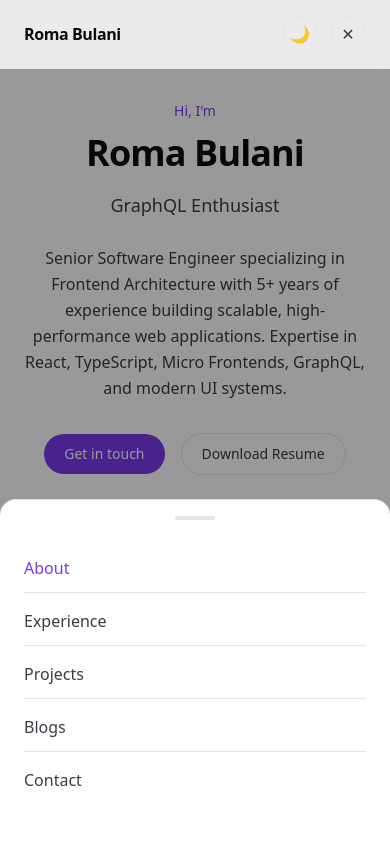
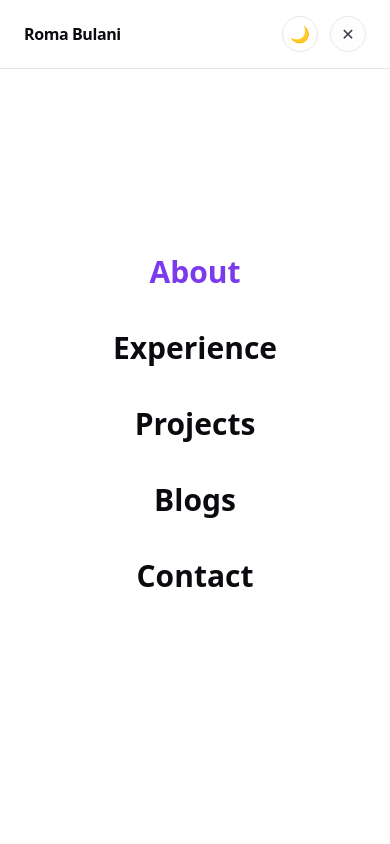
Before and after one commit to romabulani/portfolio-romabulani, a React (Vite) app: page / in a window 390 px wide. Both pictures are taken after a click on the button "Toggle menu". Shown: the top 844 px of the page. Built offline with nearby package versions, Linux system fonts and the light colour scheme.

Commit message:
refactor: styles

```diff
--- a/src/components/Hero.tsx
+++ b/src/components/Hero.tsx
@@ -4,10 +4,10 @@ import { profile } from "../data/resume";
 
 const ROLES = [
   "Senior Frontend Engineer",
-  "React & TypeScript Enthusiast",
-  "Micro Frontend Enthusiast",
-  "GraphQL Enthusiast",
-  "SEO & Performance Enthusiast",
+  "React & TypeScript Engineer",
+  "Micro Frontend Engineer",
+  "GraphQL Engineer",
+  "SEO & Performance Engineer",
 ];
 
 export default function Hero() {
--- a/src/components/Navbar.tsx
+++ b/src/components/Navbar.tsx
@@ -1,5 +1,6 @@
-import { useState, useEffect } from "react";
+import { useState } from "react";
 import { Link, useLocation } from "react-router-dom";
+import { motion, AnimatePresence } from "framer-motion";
 import { profile } from "../data/resume";
 import { useTheme } from "../context/ThemeContext";
 
@@ -14,9 +15,8 @@ const NAV_LINKS = [
 function useActiveSection() {
   const [active, setActive] = useState("about");
 
-  useEffect(() => {
+  useState(() => {
     const observers: IntersectionObserver[] = [];
-
     NAV_LINKS.forEach(({ id }) => {
       const el = document.getElementById(id);
       if (!el) return;
@@ -27,9 +27,8 @@ function useActiveSection() {
       obs.observe(el);
       observers.push(obs);
     });
-
     return () => observers.forEach((o) => o.disconnect());
-  }, []);
+  });
 
   return active;
 }
@@ -74,48 +73,71 @@ export default function Navbar() {
             <button
               onClick={() => setOpen((v) => !v)}
               aria-label="Toggle menu"
-              className="sm:hidden rounded-full border border-(--border) w-9 h-9 flex items-center justify-center text-(--text)"
+              className="sm:hidden rounded-full border border-(--border) w-9 h-9 flex items-center justify-center text-(--text) cursor-pointer"
+            >
+              <AnimatePresence mode="wait" initial={false}>
+                <motion.span
+                  key={open ? "close" : "open"}
+                  initial={{ opacity: 0, rotate: -90, scale: 0.5 }}
+                  animate={{ opacity: 1, rotate: 0, scale: 1 }}
+                  exit={{ opacity: 0, rotate: 90, scale: 0.5 }}
+                  transition={{ duration: 0.15 }}
                 >
                   {open ? "✕" : "☰"}
+                </motion.span>
+              </AnimatePresence>
             </button>
           </div>
         </nav>
       </header>
 
-      {/* Mobile bottom sheet */}
-      <div
-        className={`sm:hidden fixed inset-0 z-40 transition-all duration-300 ${
-          open ? "pointer-events-auto" : "pointer-events-none"
-        }`}
+      {/* Mobile full-page overlay */}
+      <AnimatePresence>
+        {open && (
+          <motion.div
+            initial={{ opacity: 0 }}
+            animate={{ opacity: 1 }}
+            exit={{ opacity: 0 }}
+            transition={{ duration: 0.25 }}
+            className="sm:hidden fixed inset-0 z-40 bg-(--bg) flex flex-col"
           >
-        <div
+            {/* Close button top-right */}
+            <div className="flex justify-end px-6 py-4">
+              <button
                 onClick={() => setOpen(false)}
-          className={`absolute inset-0 bg-black/40 transition-opacity duration-300 ${
-            open ? "opacity-100" : "opacity-0"
-          }`}
-        />
-        <div
-          className={`absolute bottom-0 left-0 right-0 bg-(--bg) border-t border-(--border) rounded-t-2xl px-6 pt-4 pb-10 transition-transform duration-300 ease-out ${
-            open ? "translate-y-0" : "translate-y-full"
-          }`}
+                className="rounded-full border border-(--border) w-9 h-9 flex items-center justify-center text-(--text) cursor-pointer"
               >
-          <div className="w-10 h-1 rounded-full bg-(--border) mx-auto mb-6" />
-          <div className="flex flex-col gap-1">
-            {NAV_LINKS.map((link) => (
+                ✕
+              </button>
+            </div>
+
+            {/* Links centered */}
+            <div className="flex flex-col items-center justify-center flex-1 gap-2 pb-16">
+              {NAV_LINKS.map((link, i) => (
+                <motion.div
+                  key={link.href}
+                  initial={{ opacity: 0, y: 24 }}
+                  animate={{ opacity: 1, y: 0 }}
+                  transition={{ delay: i * 0.07, duration: 0.3 }}
+                  className="w-full text-center"
+                >
                   <Link
-                key={link.href}
                     to={link.href}
                     onClick={() => setOpen(false)}
-                className={`text-base font-medium transition-colors py-3 border-b border-(--border) last:border-0 ${
-                  isHome && active === link.id ? "text-(--accent)" : "text-(--text)"
+                    className={`block text-3xl font-semibold py-4 transition-colors ${
+                      isHome && active === link.id
+                        ? "text-(--accent)"
+                        : "text-(--text-h) hover:text-(--accent)"
                     }`}
                   >
                     {link.label}
                   </Link>
+                </motion.div>
               ))}
             </div>
-        </div>
-      </div>
+          </motion.div>
+        )}
+      </AnimatePresence>
     </>
   );
 }
```
Also changed, not shown: 1 other file (tests, documents, lock files or other folders). Lines whose indentation alone changed are shown as unchanged.
